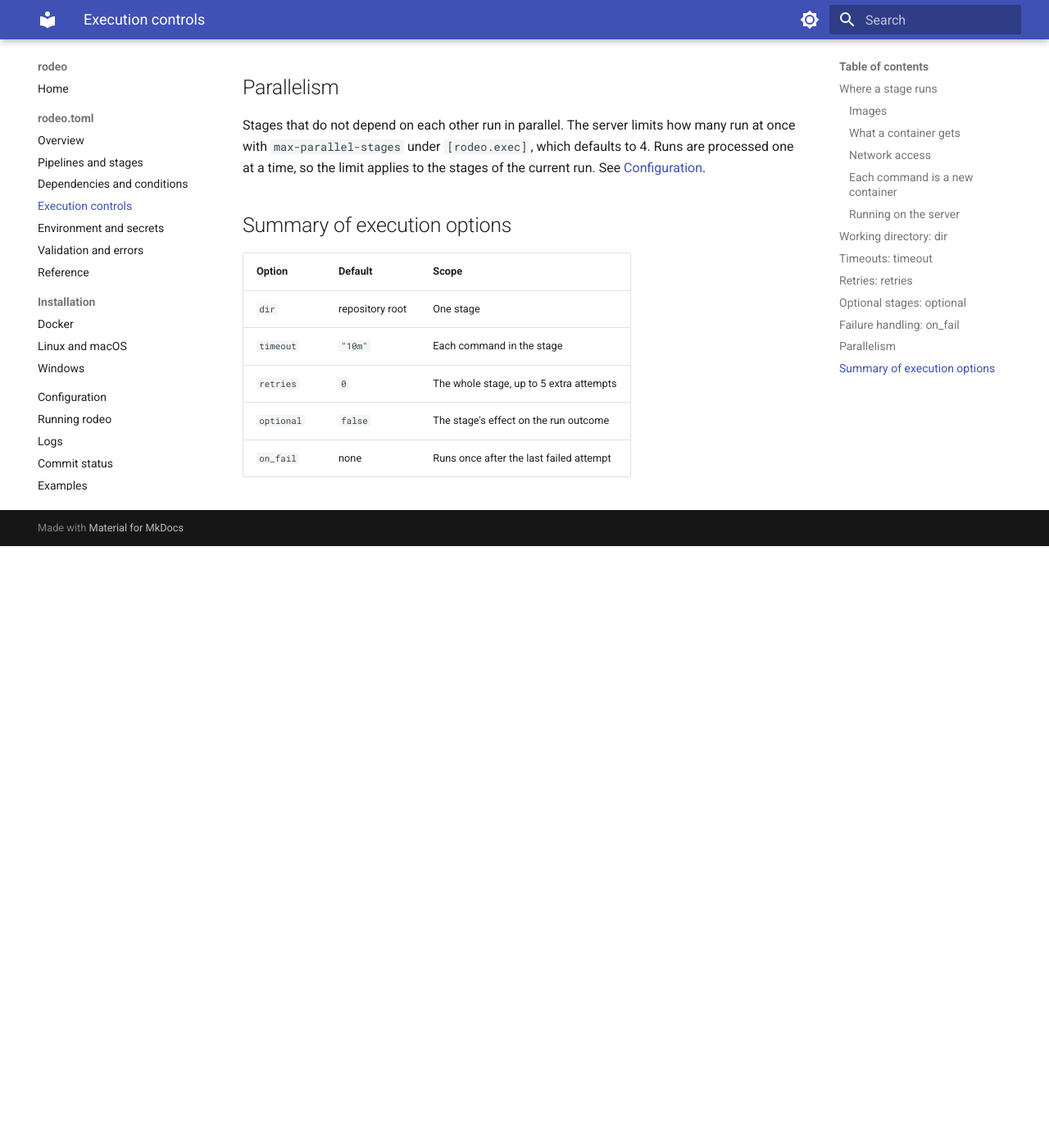
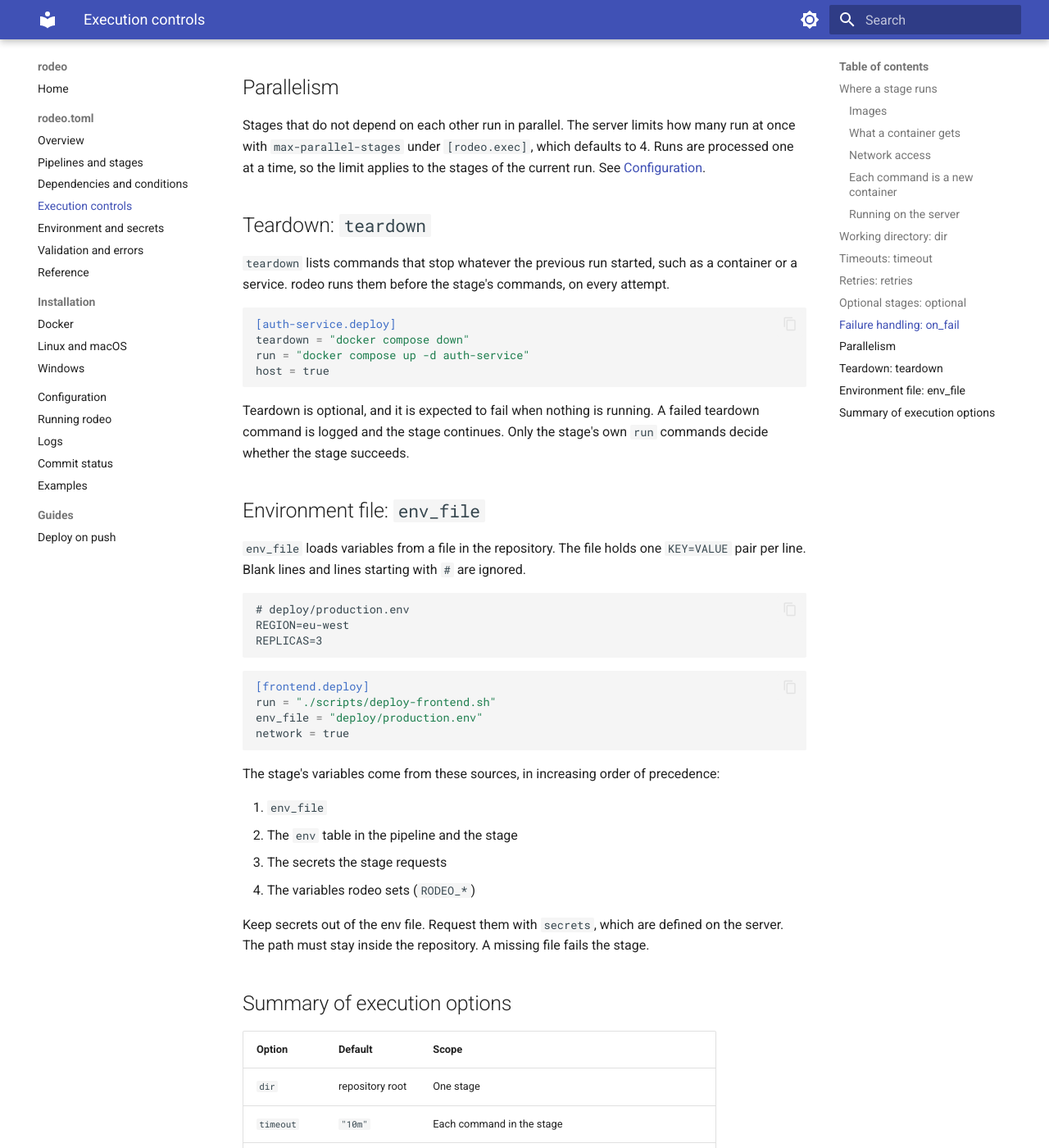
Before and after one commit to oyamo/rodeo, an MkDocs documentation site: the page built from docs/rodeo-toml/execution.md, in a window 1280 px wide and 1400 px high, scrolled down 4411 px. Shown: the whole window at 82% size. Built offline with MkDocs 1.6.1 and Material for MkDocs 9.7.7, drawn with Linux system fonts in a browser that asks for light colours; before the commit the page ends 5077 px from its top, so only the background shows below that; some of the changed text lies outside the part shown.

Commit message:
Add teardown and env_file to stages, validate env_file paths, document deployment lifecycle

````diff
--- a/docs/rodeo-toml/execution.md
+++ b/docs/rodeo-toml/execution.md
@@ -155,6 +155,45 @@
 
 Stages that do not depend on each other run in parallel. The server limits how many run at once with `max-parallel-stages` under `[rodeo.exec]`, which defaults to 4. Runs are processed one at a time, so the limit applies to the stages of the current run. See [Configuration](../configuration.md#rodeoexec).
 
+## Teardown: `teardown`
+
+`teardown` lists commands that stop whatever the previous run started, such as a container or a service. rodeo runs them before the stage's commands, on every attempt.
+
+```toml
+[auth-service.deploy]
+teardown = "docker compose down"
+run = "docker compose up -d auth-service"
+host = true
+```
+
+Teardown is optional, and it is expected to fail when nothing is running. A failed teardown command is logged and the stage continues. Only the stage's own `run` commands decide whether the stage succeeds.
+
+## Environment file: `env_file`
+
+`env_file` loads variables from a file in the repository. The file holds one `KEY=VALUE` pair per line. Blank lines and lines starting with `#` are ignored.
+
+```text
+# deploy/production.env
+REGION=eu-west
+REPLICAS=3
+```
+
+```toml
+[frontend.deploy]
+run = "./scripts/deploy-frontend.sh"
+env_file = "deploy/production.env"
+network = true
+```
+
+The stage's variables come from these sources, in increasing order of precedence:
+
+1. `env_file`
+2. The `env` table in the pipeline and the stage
+3. The secrets the stage requests
+4. The variables rodeo sets (`RODEO_*`)
+
+Keep secrets out of the env file. Request them with `secrets`, which are defined on the server. The path must stay inside the repository. A missing file fails the stage.
+
 ## Summary of execution options
 
 | Option | Default | Scope |
@@ -164,3 +203,5 @@
 | `retries` | `0` | The whole stage, up to 5 extra attempts |
 | `optional` | `false` | The stage's effect on the run outcome |
 | `on_fail` | none | Runs once after the last failed attempt |
+| `teardown` | none | Runs before each attempt. Failures are ignored. |
+| `env_file` | none | Variables loaded from a repository file, lowest precedence |
````
Also changed, not shown: README.md (+36 -12 lines), docs/rodeo-toml/reference.md (+2 -0 lines), docs/rodeo-toml/validation.md (+10 -0 lines), 7 other files.
